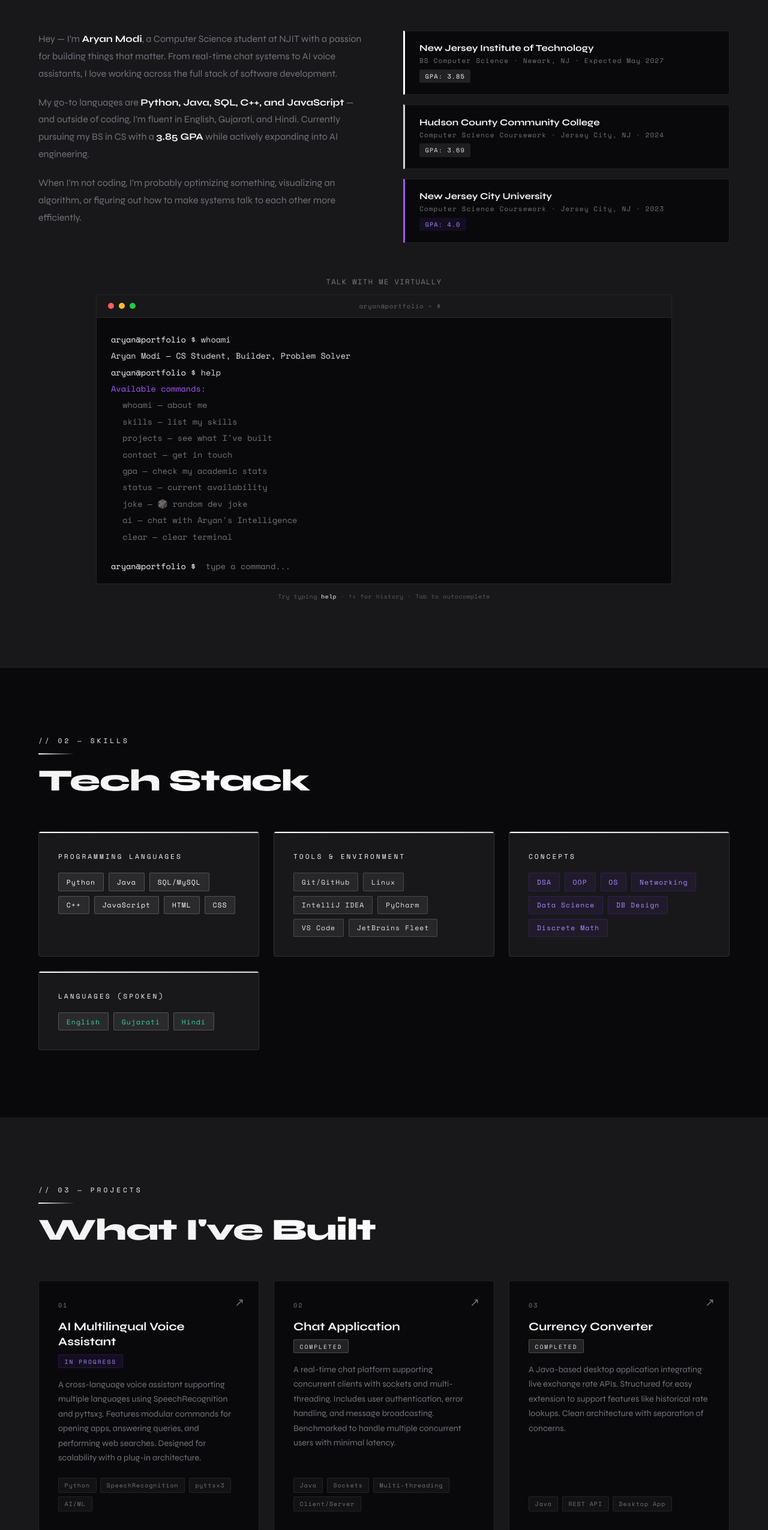
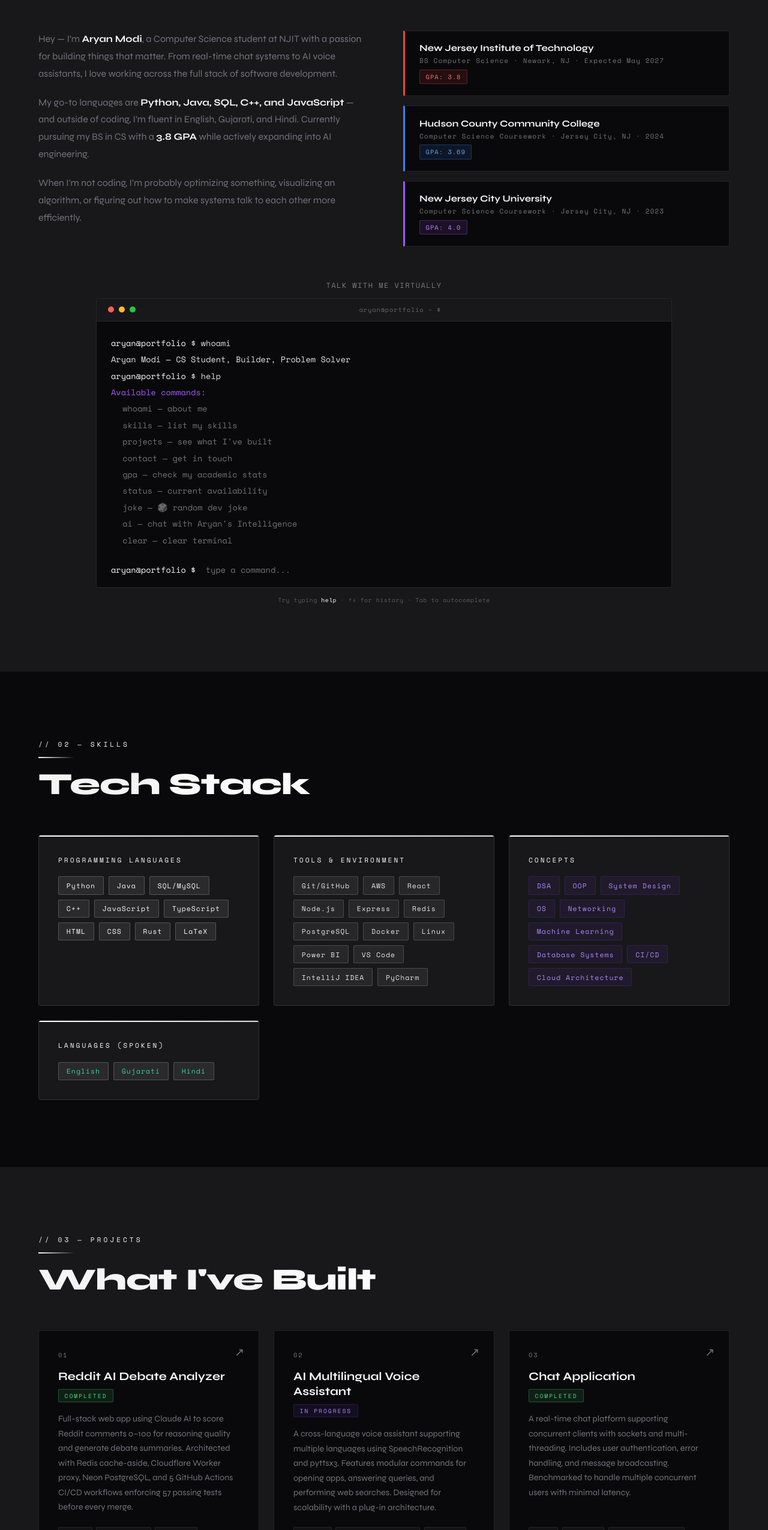
Before and after one commit to aum-2004/aum-2004.github.io, a plain HTML site: page index.html in a window 1280 px wide. Shown: the part 1021-3572 px from the top of the page at 60% size. Drawn offline with nearby package versions, Linux system fonts and the light colour scheme.

Commit message:
Add Reddit AI Debate Analyzer project, update skills and GPA
- Add Reddit AI Debate Analyzer as project #01 (React, TypeScript, Node.js,
  AWS Lambda, Redis, Claude AI) with GitHub + live Amplify links
- Renumber all existing projects 02–05
- Update NJIT GPA: 3.85 → 3.8
- Add new languages: TypeScript, Rust, LaTeX
- Add new tools: AWS, React, Node.js, Express, Redis, PostgreSQL, Docker, Power BI
- Add new concepts: System Design, Machine Learning, Database Systems, CI/CD, Cloud Architecture
- Fix edu-card hover: left border strip no longer disappears on hover
- Color-code edu-card strips and GPA badges per college (red/blue/purple)
- Completed project badge changed to green

Co-Authored-By: Claude Sonnet 4.6 <noreply@anthropic.com>

```diff
--- a/index.html
+++ b/index.html
@@ -306,18 +306,24 @@
   .edu-card {
     background: var(--bg);
     border: 1px solid var(--border);
-    border-left: 3px solid var(--accent);
+    border-left: 3px solid #ef4444;
     padding: 1.2rem 1.5rem;
     border-radius: 0 4px 4px 0;
-    transition: transform 0.25s, border-color 0.25s;
+    transition: transform 0.25s, border-top-color 0.25s, border-right-color 0.25s, border-bottom-color 0.25s;
   }
   .edu-card:hover {
     transform: translateX(6px);
     box-shadow: 0 0 18px rgba(250,250,250,0.08), 0 0 40px rgba(250,250,250,0.04), inset 0 0 0 1px rgba(250,250,250,0.12);
-    border-color: rgba(250,250,250,0.35);
-  }
-  .edu-card:nth-child(2) { border-left-color: var(--accent2); }
-  .edu-card:nth-child(3) { border-left-color: var(--accent3); }
+    border-top-color: rgba(250,250,250,0.25);
+    border-right-color: rgba(250,250,250,0.25);
+    border-bottom-color: rgba(250,250,250,0.25);
+  }
+  .edu-card:nth-child(2) { border-left-color: #3b82f6; }
+  .edu-card:nth-child(3) { border-left-color: #a855f7; }
+  /* GPA badge colors per college */
+  .edu-card:nth-child(1) .gpa-badge { background: rgba(239,68,68,0.12); color: #f87171; border: 1px solid rgba(239,68,68,0.3); }
+  .edu-card:nth-child(2) .gpa-badge { background: rgba(59,130,246,0.12); color: #60a5fa; border: 1px solid rgba(59,130,246,0.3); }
+  .edu-card:nth-child(3) .gpa-badge { background: rgba(168,85,247,0.12); color: #c084fc; border: 1px solid rgba(168,85,247,0.3); }
   .edu-school {
     font-weight: 700;
     font-size: 0.95rem;
@@ -441,9 +447,9 @@
     letter-spacing: 2px;
     padding: 0.2rem 0.6rem;
     border-radius: 2px;
-    background: rgba(250,250,250,0.1);
-    color: #e4e4e7;
-    border: 1px solid rgba(250,250,250,0.2);
+    background: rgba(74,222,128,0.1);
+    color: #4ade80;
+    border: 1px solid rgba(74,222,128,0.28);
     text-transform: uppercase;
     width: fit-content;
   }
@@ -1013,24 +1019,24 @@
   <div class="about-grid">
     <div class="about-text">
       <p class="reveal">Hey — I'm <strong>Aryan Modi</strong>, a Computer Science student at NJIT with a passion for building things that matter. From real-time chat systems to AI voice assistants, I love working across the full stack of software development.</p>
-      <p class="reveal reveal-delay-1">My go-to languages are <strong>Python, Java, SQL, C++, and JavaScript</strong> — and outside of coding, I'm fluent in English, Gujarati, and Hindi. Currently pursuing my BS in CS with a <strong>3.85 GPA</strong> while actively expanding into AI engineering.</p>
+      <p class="reveal reveal-delay-1">My go-to languages are <strong>Python, Java, SQL, C++, and JavaScript</strong> — and outside of coding, I'm fluent in English, Gujarati, and Hindi. Currently pursuing my BS in CS with a <strong>3.8 GPA</strong> while actively expanding into AI engineering.</p>
       <p class="reveal reveal-delay-2">When I'm not coding, I'm probably optimizing something, visualizing an algorithm, or figuring out how to make systems talk to each other more efficiently.</p>
     </div>
     <div class="education-cards">
       <a href="https://www.njit.edu/" target="_blank" rel="noopener noreferrer" class="edu-card reveal reveal-delay-1" style="text-decoration:none;color:inherit;display:block;">
         <div class="edu-school">New Jersey Institute of Technology</div>
         <div class="edu-detail">BS Computer Science · Newark, NJ · Expected May 2027</div>
-        <div class="gpa-badge">GPA: 3.85</div>
+        <div class="gpa-badge">GPA: 3.8</div>
       </a>
       <a href="https://hccc.edu/" target="_blank" rel="noopener noreferrer" class="edu-card reveal reveal-delay-2" style="text-decoration:none;color:inherit;display:block;">
         <div class="edu-school">Hudson County Community College</div>
         <div class="edu-detail">Computer Science Coursework · Jersey City, NJ · 2024</div>
-        <div class="gpa-badge" style="background:rgba(212,212,216,0.1);color:#e4e4e7;border-color:rgba(212,212,216,0.3)">GPA: 3.69</div>
+        <div class="gpa-badge">GPA: 3.69</div>
       </a>
       <a href="https://www.njcu.edu/" target="_blank" rel="noopener noreferrer" class="edu-card reveal reveal-delay-3" style="text-decoration:none;color:inherit;display:block;">
         <div class="edu-school">New Jersey City University</div>
         <div class="edu-detail">Computer Science Coursework · Jersey City, NJ · 2023</div>
-        <div class="gpa-badge" style="background:rgba(124,58,237,0.1);color:#a78bfa;border-color:rgba(124,58,237,0.3)">GPA: 4.0</div>
+        <div class="gpa-badge">GPA: 4.0</div>
       </a>
     </div>
   </div>
@@ -1086,8 +1092,11 @@
         <a href="https://www.mysql.com/" target="_blank" rel="noopener noreferrer" class="skill-tag tag-lang" style="text-decoration:none;">SQL/MySQL</a>
         <a href="https://isocpp.org/" target="_blank" rel="noopener noreferrer" class="skill-tag tag-lang" style="text-decoration:none;">C++</a>
         <a href="https://developer.mozilla.org/en-US/docs/Web/JavaScript" target="_blank" rel="noopener noreferrer" class="skill-tag tag-lang" style="text-decoration:none;">JavaScript</a>
+        <a href="https://www.typescriptlang.org/" target="_blank" rel="noopener noreferrer" class="skill-tag tag-lang" style="text-decoration:none;">TypeScript</a>
         <a href="https://developer.mozilla.org/en-US/docs/Web/HTML" target="_blank" rel="noopener noreferrer" class="skill-tag tag-lang" style="text-decoration:none;">HTML</a>
         <a href="https://developer.mozilla.org/en-US/docs/Web/CSS" target="_blank" rel="noopener noreferrer" class="skill-tag tag-lang" style="text-decoration:none;">CSS</a>
+        <a href="https://www.rust-lang.org/" target="_blank" rel="noopener noreferrer" class="skill-tag tag-lang" style="text-decoration:none;">Rust</a>
+        <a href="https://www.latex-project.org/" target="_blank" rel="noopener noreferrer" class="skill-tag tag-lang" style="text-decoration:none;">LaTeX</a>
       </div>
     </div>
     <div class="skill-category reveal reveal-delay-1" data-category="tool">
@@ -1095,11 +1104,18 @@
       <div class="skill-cat-title">Tools & Environment</div>
       <div class="skill-tags">
         <a href="https://github.com/" target="_blank" rel="noopener noreferrer" class="skill-tag tag-tool" style="text-decoration:none;">Git/GitHub</a>
+        <a href="https://aws.amazon.com/" target="_blank" rel="noopener noreferrer" class="skill-tag tag-tool" style="text-decoration:none;">AWS</a>
+        <a href="https://react.dev/" target="_blank" rel="noopener noreferrer" class="skill-tag tag-tool" style="text-decoration:none;">React</a>
+        <a href="https://nodejs.org/" target="_blank" rel="noopener noreferrer" class="skill-tag tag-tool" style="text-decoration:none;">Node.js</a>
+        <a href="https://expressjs.com/" target="_blank" rel="noopener noreferrer" class="skill-tag tag-tool" style="text-decoration:none;">Express</a>
+        <a href="https://redis.io/" target="_blank" rel="noopener noreferrer" class="skill-tag tag-tool" style="text-decoration:none;">Redis</a>
+        <a href="https://www.postgresql.org/" target="_blank" rel="noopener noreferrer" class="skill-tag tag-tool" style="text-decoration:none;">PostgreSQL</a>
+        <a href="https://www.docker.com/" target="_blank" rel="noopener noreferrer" class="skill-tag tag-tool" style="text-decoration:none;">Docker</a>
         <a href="https://www.linux.org/" target="_blank" rel="noopener noreferrer" class="skill-tag tag-tool" style="text-decoration:none;">Linux</a>
+        <a href="https://powerbi.microsoft.com/" target="_blank" rel="noopener noreferrer" class="skill-tag tag-tool" style="text-decoration:none;">Power BI</a>
+        <a href="https://code.visualstudio.com/" target="_blank" rel="noopener noreferrer" class="skill-tag tag-tool" style="text-decoration:none;">VS Code</a>
         <a href="https://www.jetbrains.com/idea/" target="_blank" rel="noopener noreferrer" class="skill-tag tag-tool" style="text-decoration:none;">IntelliJ IDEA</a>
         <a href="https://www.jetbrains.com/pycharm/" target="_blank" rel="noopener noreferrer" class="skill-tag tag-tool" style="text-decoration:none;">PyCharm</a>
-        <a href="https://code.visualstudio.com/" target="_blank" rel="noopener noreferrer" class="skill-tag tag-tool" style="text-decoration:none;">VS Code</a>
-        <a href="https://www.jetbrains.com/fleet/" target="_blank" rel="noopener noreferrer" class="skill-tag tag-tool" style="text-decoration:none;">JetBrains Fleet</a>
       </div>
     </div>
     <div class="skill-category reveal reveal-delay-2" data-category="concept">
@@ -1108,11 +1124,13 @@
       <div class="skill-tags">
         <a href="https://en.wikipedia.org/wiki/Data_structure" target="_blank" rel="noopener noreferrer" class="skill-tag tag-concept" style="text-decoration:none;">DSA</a>
         <a href="https://en.wikipedia.org/wiki/Object-oriented_programming" target="_blank" rel="noopener noreferrer" class="skill-tag tag-concept" style="text-decoration:none;">OOP</a>
+        <a href="https://en.wikipedia.org/wiki/Systems_design" target="_blank" rel="noopener noreferrer" class="skill-tag tag-concept" style="text-decoration:none;">System Design</a>
         <a href="https://en.wikipedia.org/wiki/Operating_system" target="_blank" rel="noopener noreferrer" class="skill-tag tag-concept" style="text-decoration:none;">OS</a>
         <a href="https://en.wikipedia.org/wiki/Computer_network" target="_blank" rel="noopener noreferrer" class="skill-tag tag-concept" style="text-decoration:none;">Networking</a>
-        <a href="https://en.wikipedia.org/wiki/Data_science" target="_blank" rel="noopener noreferrer" class="skill-tag tag-concept" style="text-decoration:none;">Data Science</a>
-        <a href="https://en.wikipedia.org/wiki/Database_design" target="_blank" rel="noopener noreferrer" class="skill-tag tag-concept" style="text-decoration:none;">DB Design</a>
-        <a href="https://en.wikipedia.org/wiki/Discrete_mathematics" target="_blank" rel="noopener noreferrer" class="skill-tag tag-concept" style="text-decoration:none;">Discrete Math</a>
+        <a href="https://en.wikipedia.org/wiki/Machine_learning" target="_blank" rel="noopener noreferrer" class="skill-tag tag-concept" style="text-decoration:none;">Machine Learning</a>
+        <a href="https://en.wikipedia.org/wiki/Database" target="_blank" rel="noopener noreferrer" class="skill-tag tag-concept" style="text-decoration:none;">Database Systems</a>
+        <a href="https://en.wikipedia.org/wiki/CI/CD" target="_blank" rel="noopener noreferrer" class="skill-tag tag-concept" style="text-decoration:none;">CI/CD</a>
+        <a href="https://en.wikipedia.org/wiki/Cloud_computing" target="_blank" rel="noopener noreferrer" class="skill-tag tag-concept" style="text-decoration:none;">Cloud Architecture</a>
       </div>
     </div>
     <div class="skill-category reveal reveal-delay-3" data-category="other">
@@ -1138,6 +1156,24 @@
       <span class="project-arrow">↗</span>
       <div class="project-num">01</div>
       <div class="project-title-wrap">
+        <div class="project-title">Reddit AI Debate Analyzer</div>
+        <span class="project-badge">Completed</span>
+      </div>
+      <p class="project-desc">Full-stack web app using Claude AI to score Reddit comments 0–100 for reasoning quality and generate debate summaries. Architected with Redis cache-aside, Cloudflare Worker proxy, Neon PostgreSQL, and 5 GitHub Actions CI/CD workflows enforcing 57 passing tests before every merge.</p>
+      <div class="project-tech">
+        <span class="tech-chip">React</span>
+        <span class="tech-chip">TypeScript</span>
+        <span class="tech-chip">Node.js</span>
+        <span class="tech-chip">AWS Lambda</span>
+        <span class="tech-chip">Redis</span>
+        <span class="tech-chip">Claude AI</span>
+      </div>
+    </div>
+
+    <div class="project-card reveal reveal-delay-1" data-project="1">
+      <span class="project-arrow">↗</span>
+      <div class="project-num">02</div>
+      <div class="project-title-wrap">
         <div class="project-title">AI Multilingual Voice Assistant</div>
         <span class="project-badge in-progress">In Progress</span>
       </div>
@@ -1150,9 +1186,9 @@
       </div>
     </div>
 
-    <div class="project-card reveal reveal-delay-1" data-project="1">
+    <div class="project-card reveal reveal-delay-2" data-project="2">
       <span class="project-arrow">↗</span>
-      <div class="project-num">02</div>
+      <div class="project-num">03</div>
       <div class="project-title-wrap">
         <div class="project-title">Chat Application</div>
         <span class="project-badge">Completed</span>
@@ -1166,9 +1202,9 @@
       </div>
     </div>
 
-    <div class="project-card reveal reveal-delay-2" data-project="2">
+    <div class="project-card reveal reveal-delay-3" data-project="3">
       <span class="project-arrow">↗</span>
-      <div class="project-num">03</div>
+      <div class="project-num">04</div>
       <div class="project-title-wrap">
         <div class="project-title">Currency Converter</div>
         <span class="project-badge">Completed</span>
@@ -1181,9 +1217,9 @@
       </div>
     </div>
 
-    <div class="project-card reveal reveal-delay-3" data-project="3">
+    <div class="project-card reveal reveal-delay-4" data-project="4">
       <span class="project-arrow">↗</span>
-      <div class="project-num">04</div>
+      <div class="project-num">05</div>
       <div class="project-title-wrap">
         <div class="project-title">Algorithm Visualizer</div>
         <span class="project-badge">Completed</span>
@@ -1682,33 +1718,45 @@ const SKILL_DATA = {
       { name:'SQL/MySQL',  url:'https://www.mysql.com/',                                            logo: DI+'mysql/mysql-original.svg' },
       { name:'C++',        url:'https://isocpp.org/',                                               logo: DI+'cplusplus/cplusplus-original.svg' },
       { name:'JavaScript', url:'https://developer.mozilla.org/en-US/docs/Web/JavaScript',           logo: DI+'javascript/javascript-original.svg' },
+      { name:'TypeScript', url:'https://www.typescriptlang.org/',                                   logo: DI+'typescript/typescript-original.svg' },
       { name:'HTML',       url:'https://developer.mozilla.org/en-US/docs/Web/HTML',                 logo: DI+'html5/html5-original.svg' },
       { name:'CSS',        url:'https://developer.mozilla.org/en-US/docs/Web/CSS',                  logo: DI+'css3/css3-original.svg' },
+      { name:'Rust',       url:'https://www.rust-lang.org/',                                        logo: DI+'rust/rust-original.svg' },
+      { name:'LaTeX',      url:'https://www.latex-project.org/',                                    logo: DI+'latex/latex-original.svg' },
     ]
   },
   tool: {
     label: '02 — Skills',
     title: 'Tools & Environment',
     items: [
-      { name:'Git/GitHub',      url:'https://github.com/',                        logo: DI+'github/github-original.svg' },
-      { name:'Linux',           url:'https://www.linux.org/',                     logo: DI+'linux/linux-original.svg' },
-      { name:'IntelliJ IDEA',   url:'https://www.jetbrains.com/idea/',            logo: DI+'intellij/intellij-original.svg' },
-      { name:'PyCharm',         url:'https://www.jetbrains.com/pycharm/',         logo: DI+'pycharm/pycharm-original.svg' },
-      { name:'VS Code',         url:'https://code.visualstudio.com/',             logo: DI+'vscode/vscode-original.svg' },
-      { name:'JetBrains Fleet', url:'https://www.jetbrains.com/fleet/',           logo: DI+'jetbrains/jetbrains-original.svg' },
+      { name:'Git/GitHub',    url:'https://github.com/',                        logo: DI+'github/github-original.svg' },
+      { name:'AWS',           url:'https://aws.amazon.com/',                    logo: DI+'amazonwebservices/amazonwebservices-plain-wordmark.svg' },
+      { name:'React',         url:'https://react.dev/',                         logo: DI+'react/react-original.svg' },
+      { name:'Node.js',       url:'https://nodejs.org/',                        logo: DI+'nodejs/nodejs-original.svg' },
+      { name:'Express',       url:'https://expressjs.com/',                     logo: DI+'express/express-original.svg' },
+      { name:'Redis',         url:'https://redis.io/',                          logo: DI+'redis/redis-original.svg' },
+      { name:'PostgreSQL',    url:'https://www.postgresql.org/',                logo: DI+'postgresql/postgresql-original.svg' },
+      { name:'Docker',        url:'https://www.docker.com/',                    logo: DI+'docker/docker-original.svg' },
+      { name:'Linux',         url:'https://www.linux.org/',                     logo: DI+'linux/linux-original.svg' },
+      { name:'Power BI',      url:'https://powerbi.microsoft.com/',             logo: DI+'python/python-original.svg' },
+      { name:'VS Code',       url:'https://code.visualstudio.com/',             logo: DI+'vscode/vscode-original.svg' },
+      { name:'IntelliJ IDEA', url:'https://www.jetbrains.com/idea/',            logo: DI+'intellij/intellij-original.svg' },
+      { name:'PyCharm',       url:'https://www.jetbrains.com/pycharm/',         logo: DI+'pycharm/pycharm-original.svg' },
     ]
   },
   concept: {
     label: '02 — Skills',
     title: 'Concepts',
     items: [
-      { name:'DSA',           url:'https://en.wikipedia.org/wiki/Data_structure',               icon:'🔢' },
-      { name:'OOP',           url:'https://en.wikipedia.org/wiki/Object-oriented_programming',  icon:'🧩' },
-      { name:'OS',            url:'https://en.wikipedia.org/wiki/Operating_system',             icon:'💻' },
-      { name:'Networking',    url:'https://en.wikipedia.org/wiki/Computer_network',             icon:'🌐' },
-      { name:'Data Science',  url:'https://en.wikipedia.org/wiki/Data_science',                icon:'📊' },
-      { name:'DB Design',     url:'https://en.wikipedia.org/wiki/Database_design',             icon:'🗄️' },
-      { name:'Discrete Math', url:'https://en.wikipedia.org/wiki/Discrete_mathematics',        icon:'∑' },
+      { name:'DSA',              url:'https://en.wikipedia.org/wiki/Data_structure',               icon:'🔢' },
+      { name:'OOP',              url:'https://en.wikipedia.org/wiki/Object-oriented_programming',  icon:'🧩' },
+      { name:'System Design',    url:'https://en.wikipedia.org/wiki/Systems_design',               icon:'🏗️' },
+      { name:'OS',               url:'https://en.wikipedia.org/wiki/Operating_system',             icon:'💻' },
+      { name:'Networking',       url:'https://en.wikipedia.org/wiki/Computer_network',             icon:'🌐' },
+      { name:'Machine Learning', url:'https://en.wikipedia.org/wiki/Machine_learning',             icon:'🤖' },
+      { name:'Database Systems', url:'https://en.wikipedia.org/wiki/Database',                     icon:'🗄️' },
+      { name:'CI/CD',            url:'https://en.wikipedia.org/wiki/CI/CD',                        icon:'🔄' },
+      { name:'Cloud Architecture',url:'https://en.wikipedia.org/wiki/Cloud_computing',             icon:'☁️' },
     ]
   },
   other: {
@@ -1724,25 +1772,32 @@ const SKILL_DATA = {
 
 const PROJECT_DATA = [
   {
-    num:'01', title:'AI Multilingual Voice Assistant', badge:'In Progress', badgeClass:'in-progress',
+    num:'01', title:'Reddit AI Debate Analyzer', badge:'Completed', badgeClass:'',
+    desc:'Full-stack web app using Claude AI to score Reddit comments 0–100 for reasoning quality and generate debate summaries (positions, evidence, disagreements). Architected with Redis cache-aside (5/10-min TTLs), Cloudflare Worker proxy to bypass Reddit\'s AWS IP blocks, Neon PostgreSQL storage, and 5 GitHub Actions CI/CD workflows enforcing 57 passing tests before every merge.',
+    tech:['React','TypeScript','Node.js','AWS Lambda','Redis','Claude AI','PostgreSQL','CI/CD'],
+    github:'https://github.com/aum-2004/Reddit-AI-Debate-Analyzer',
+    live:'https://main.d5nlkn0tc4gbz.amplifyapp.com'
+  },
+  {
+    num:'02', title:'AI Multilingual Voice Assistant', badge:'In Progress', badgeClass:'in-progress',
     desc:'A cross-language voice assistant supporting multiple languages using SpeechRecognition and pyttsx3. Features modular commands for opening apps, answering queries, and performing web searches. Designed for scalability with a plug-in architecture.',
     tech:['Python','SpeechRecognition','pyttsx3','AI/ML'],
     github: null, live: null
   },
   {
-    num:'02', title:'Chat Application', badge:'Completed', badgeClass:'',
+    num:'03', title:'Chat Application', badge:'Completed', badgeClass:'',
     desc:'A real-time chat platform supporting concurrent clients with sockets and multi-threading. Includes user authentication, error handling, and message broadcasting. Benchmarked to handle multiple concurrent users with minimal latency.',
     tech:['Java','Sockets','Multi-threading','Client/Server'],
     github: null, live: null
   },
   {
-    num:'03', title:'Currency Converter', badge:'Completed', badgeClass:'',
+    num:'04', title:'Currency Converter', badge:'Completed', badgeClass:'',
     desc:'A Java-based desktop application integrating live exchange rate APIs. Structured for easy extension to support features like historical rate lookups. Clean architecture with separation of concerns.',
     tech:['Java','REST API','Desktop App'],
     github:'https://github.com/aum-2004/currency-converter', live: 'https://aum-2004.github.io/currency-converter/'
   },
   {
-    num:'04', title:'Algorithm Visualizer', badge:'Completed', badgeClass:'',
+    num:'05', title:'Algorithm Visualizer', badge:'Completed', badgeClass:'',
     desc:'An interactive tool to visualize sorting and graph algorithms step-by-step. Built with Python and Tkinter, featuring smooth animations of algorithm execution — making DSA concepts tangible and intuitive.',
     tech:['Python','Tkinter','Algorithms','Visualization'],
     github: null, live: null
```
